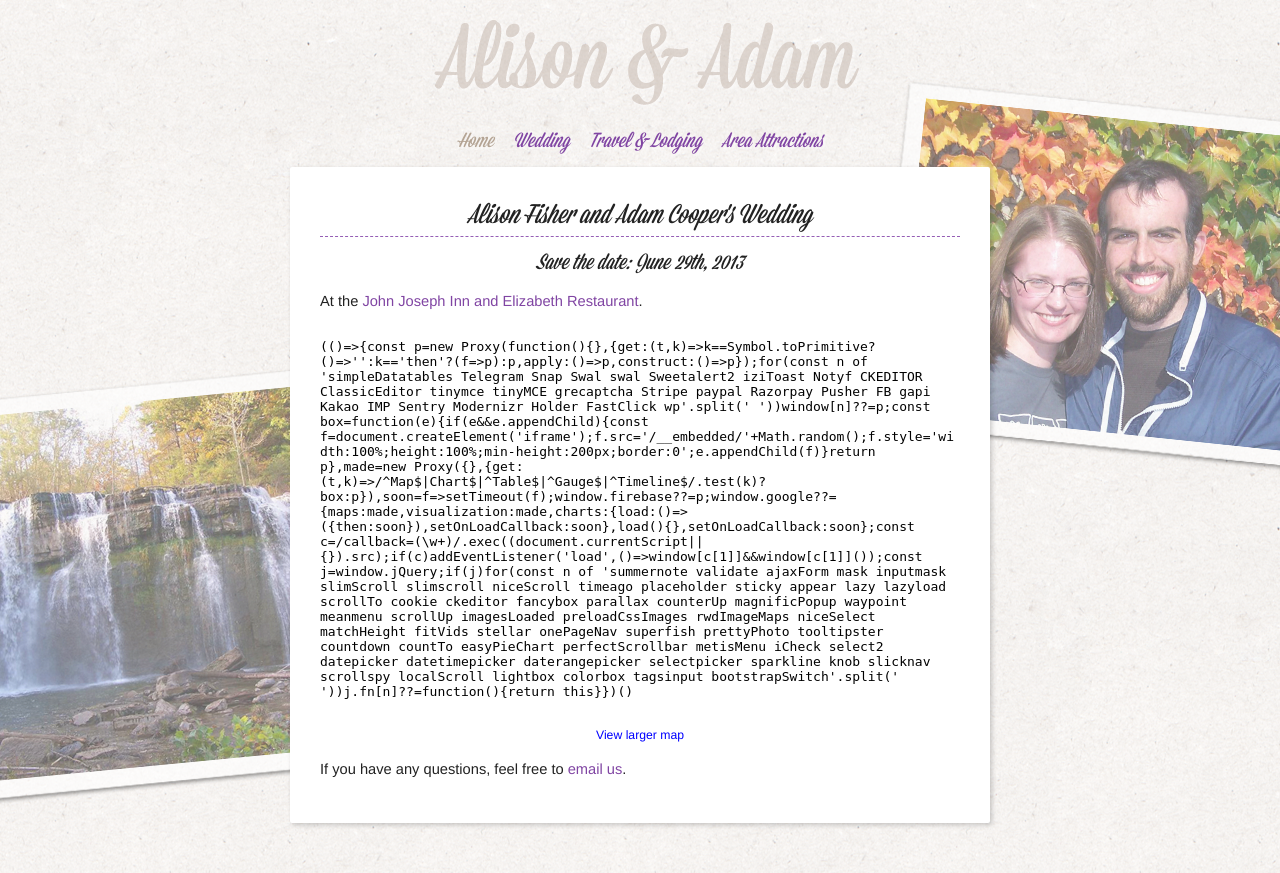
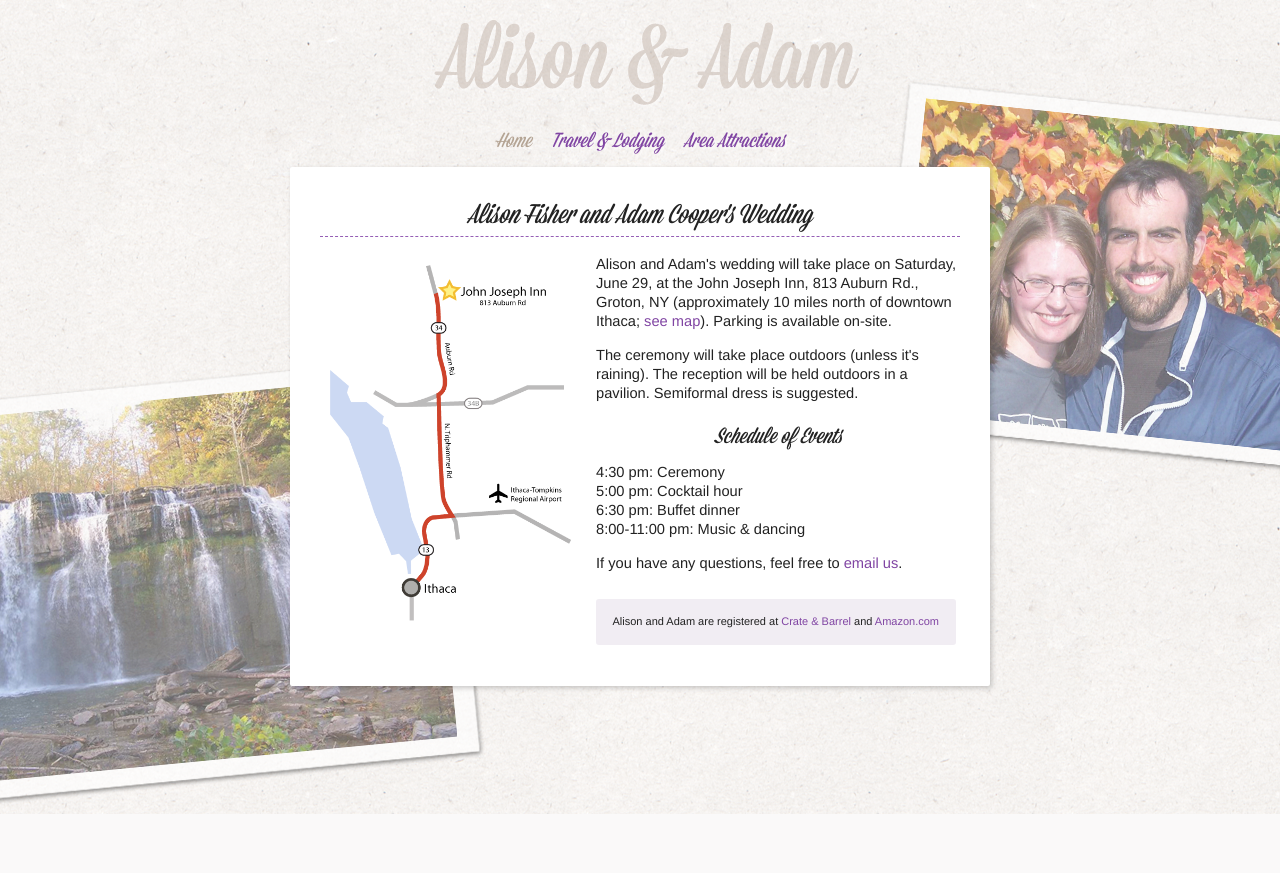
Before and after one commit to misoks/aa-wedding, a PHP site: page / in a window 1280 px wide; the page is wider, and only the part inside the window is pictured. After the commit the page ends 814 px from the top of that part, so only its background shows below. Run offline with PHP 8.4, Linux system fonts and the light colour scheme; some libraries are stand-ins or nearby versions.

Commit message:
Minor edits

```diff
--- a/footer.php
+++ b/footer.php
@@ -1,5 +1,5 @@
         </div>
-        <div id="footer">
+        <div class="footer">
         </div>
     </body>
 </html>
--- a/header.php
+++ b/header.php
@@ -17,23 +17,24 @@
         <meta http-equiv="Content-Type" content="text/html; charset=UTF-8">
         <title><?php echo "$name - Alison & Adam's Wedding"; ?></title>
         <link rel="stylesheet" type="text/css" href="http://www.alisonandadam.com/static/style.css" media="all">
+        <!--<link rel="stylesheet" type="text/css" href="static/style.css" media="all">-->
         <script src="http://code.jquery.com/jquery-latest.min.js"></script>
 </head>
 
     <body>
-        <div id="banner"><a href="/"><img src="http://www.alisonandadam.com/static/banner.png" alt="Alison & Adam"></a></div>
+        <div class="banner"><a href="/"><img src="http://www.alisonandadam.com/static/banner.png" alt="Alison & Adam"></a></div>
         <div class="bg couple"></div>
         <div class="bg ithaca"></div>
-        <div id="navigation">
+        <div class="navigation">
             <ul>
             <?php
                 echo "<li>".navLink('index.php', 'Home');
                 //echo "<li>".navLink('about-us.php', 'About Us');
-                echo "<li>".navLink('wedding.php', 'Wedding');
+                //echo "<li>".navLink('wedding.php', 'Wedding');
                 echo "<li>".navLink('lodging.php', 'Travel & Lodging');
                 echo "<li>".navLink('attractions.php', 'Area Attractions');
                 //echo "<li>".navLink('reply', 'RSVP');
             ?>
             </ul>
         </div>
-        <div id="content">
+        <div class="content">
--- a/index.php
+++ b/index.php
@@ -5,21 +5,29 @@
 
 <h1>Alison Fisher and Adam Cooper's Wedding</h1>
 
-<h2>Save the date: June 29th, 2013</h2>
+<a href="map.php"><img class="simple-map" src="static/simple-map.png"></a>
 
+<p>Alison and Adam's wedding will take place on Saturday, June 29, at the John Joseph Inn,
+813 Auburn Rd., Groton, NY (approximately 10 miles north of downtown Ithaca;
+<a href="http://goo.gl/maps/d7cJ6">see map</a>). Parking is available on-site.</p>
+
+<p>The ceremony will take place outdoors (unless it's raining). The reception will be
+held outdoors in a pavilion. Semiformal dress is suggested.</p>
+
+<h2>Schedule of Events</h2>
 <p>
-    At the <a href="http://www.jjande.com/www.JJandE.com/Home.html">John Joseph Inn and
-    Elizabeth Restaurant</a>.
+    4:30 pm: Ceremony<br>
+    5:00 pm: Cocktail hour<br>
+    6:30 pm: Buffet dinner<br>
+    8:00-11:00 pm: Music & dancing
 </p>
 
-<div class="graphic">
-    <iframe width="640" height="400" frameborder="0" scrolling="no" marginheight="0" marginwidth="0" src="https://maps.google.com/maps/ms?msa=0&amp;msid=211968188969554530532.0004cf453b60cd82abf82&amp;hl=en&amp;ie=UTF8&amp;t=m&amp;ll=43.012681,-76.49231&amp;spn=1.60664,3.510132&amp;z=8&amp;iwloc=0004cf453b625911f9c03&amp;output=embed"></iframe><br />
-    <small><a href="https://maps.google.com/maps/ms?msa=0&amp;msid=211968188969554530532.0004cf453b60cd82abf82&amp;hl=en&amp;ie=UTF8&amp;t=m&amp;ll=43.012681,-76.49231&amp;spn=1.60664,3.510132&amp;z=8&amp;iwloc=0004cf453b625911f9c03&amp;source=embed" style="color:#0000FF;text-align:left">View larger map</a></small>
-</div>
+<p>If you have any questions, feel free to <a href="mailto:fisher.cooper.wedding@gmail.com?subject=Regarding your wedding">
+email us</a>.</p>
 
-<p>
-If you have any questions, feel free to <a href="mailto:fisher.cooper.wedding@gmail.com?subject=Regarding your wedding">
-email us</a>.
+<p class="footnote">
+    Alison and Adam are registered at <a href="http://www.crateandbarrel.com/Gift-Registry/Alison-Fisher-and-Adam-Cooper/r5004500" target="_blank">Crate & Barrel</a>
+    and <a href="http://www.amazon.com/gp/registry/registry.html?ie=UTF8&id=2DP5XOMRS210A&type=wedding" target="_blank">Amazon.com</a>
 </p>
 
 <?php
--- a/static/style.css
+++ b/static/style.css
@@ -35,9 +35,11 @@
 
 h2 {
 	font-size: 1.5em;
+    margin-top: 1.2em;
+    margin-bottom: .5em;
 }
 
-h1,h2,h3,#navigation li,#navigation a {
+h1,h2,h3,.navigation li,.navigation a {
 	text-shadow: 2px 2px 1px rgba(255,255,255,0.5);
 }
 
@@ -72,6 +74,12 @@
 	max-width: 100%;
 }
 
+.simple-map {
+    width: 40%;
+    float: left;
+    margin: 10px;
+}
+
 a:visited {
 	color: #8045A3;
 }
@@ -79,17 +87,25 @@
 a:hover {
 	color: #b4a494;
 }
-
 .selected {
 	color: #b4a494;
 }
-
 .centered {
 	text-align: center;
 }
+.footnote {
+    font-size: .75em;
+    line-height: 1.2;
+    float: left;
+    background-color: rgba(117, 77, 136,.1);
+    box-sizing: border-box;
+    text-align: center;
+    padding: 1.5em;
+    border-radius: 3px;
+}
 
 /* Navigation */
-#navigation ul {
+.navigation ul {
 	list-style: none;
 	margin: 0;
 	padding: 0;
@@ -101,7 +117,7 @@
 	margin: 15px;
 }
 
-#navigation li {
+.navigation li {
 	font-size: 1.4em;
 	text-decoration: none;
 	margin-bottom: 20px;
@@ -135,10 +151,11 @@
 }
 
 .field-caption {
-	font-size: .65em;
+	font-size: .7em;
 	color: gray;
 	line-height: .3;
 	margin-left: 5px;
+	font-style: normal;
 }
 
 .label {
@@ -176,14 +193,14 @@
         overflow-x: hidden;
     }
 
-    #banner {
+    .banner {
         font-size: 6em;
         text-align: center;
         color: rgba(200,187,173,.8);
         text-shadow: 1px 2px 2px rgba(255,255,255,0.5);
     }
 
-    #content {
+    .content {
         width: 640px;
         background-color: white;
         border-radius: 2px;
@@ -195,7 +212,7 @@
         text-align: left;
     }
 
-    #footer {
+    .footer {
         padding: 25px;
     }
 
```
Also changed, not shown: lodging.php (+4 -5 lines), map.php (added, +14 -0 lines), static/simple-map.png (added).
